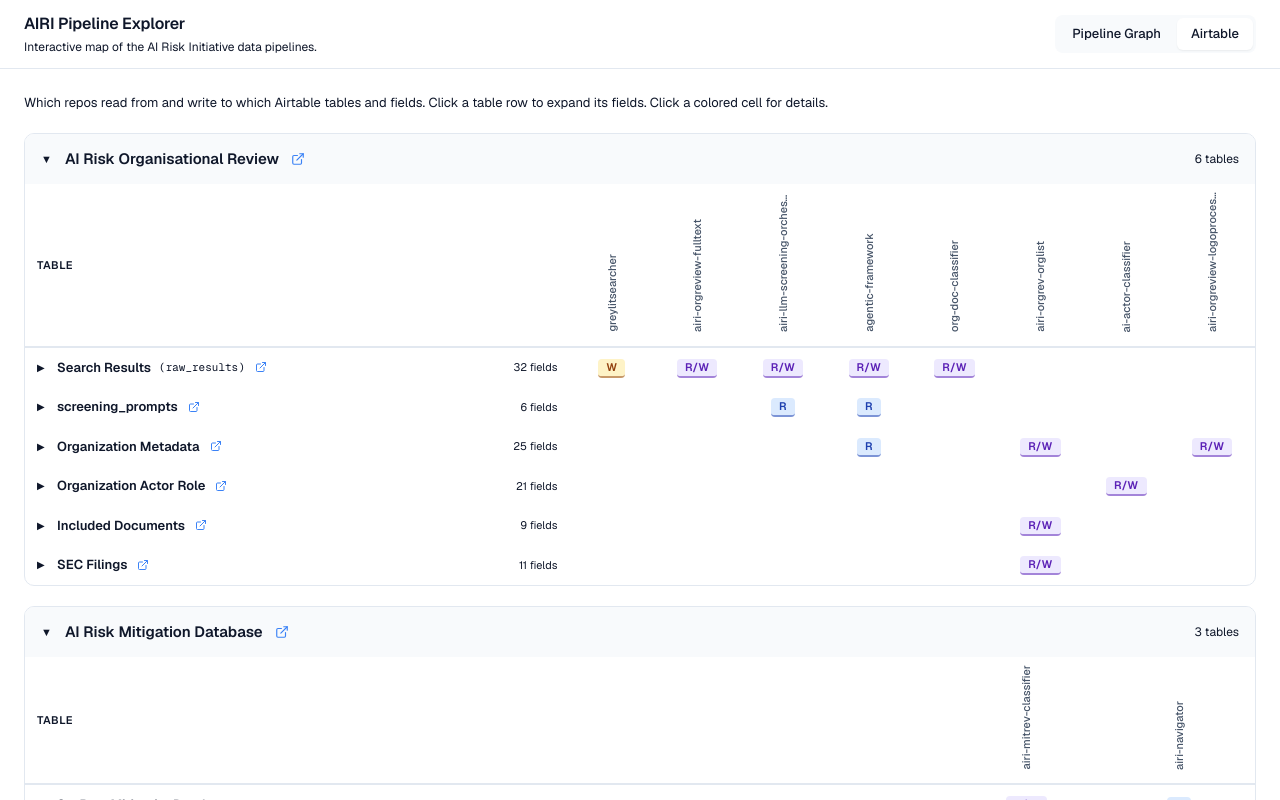
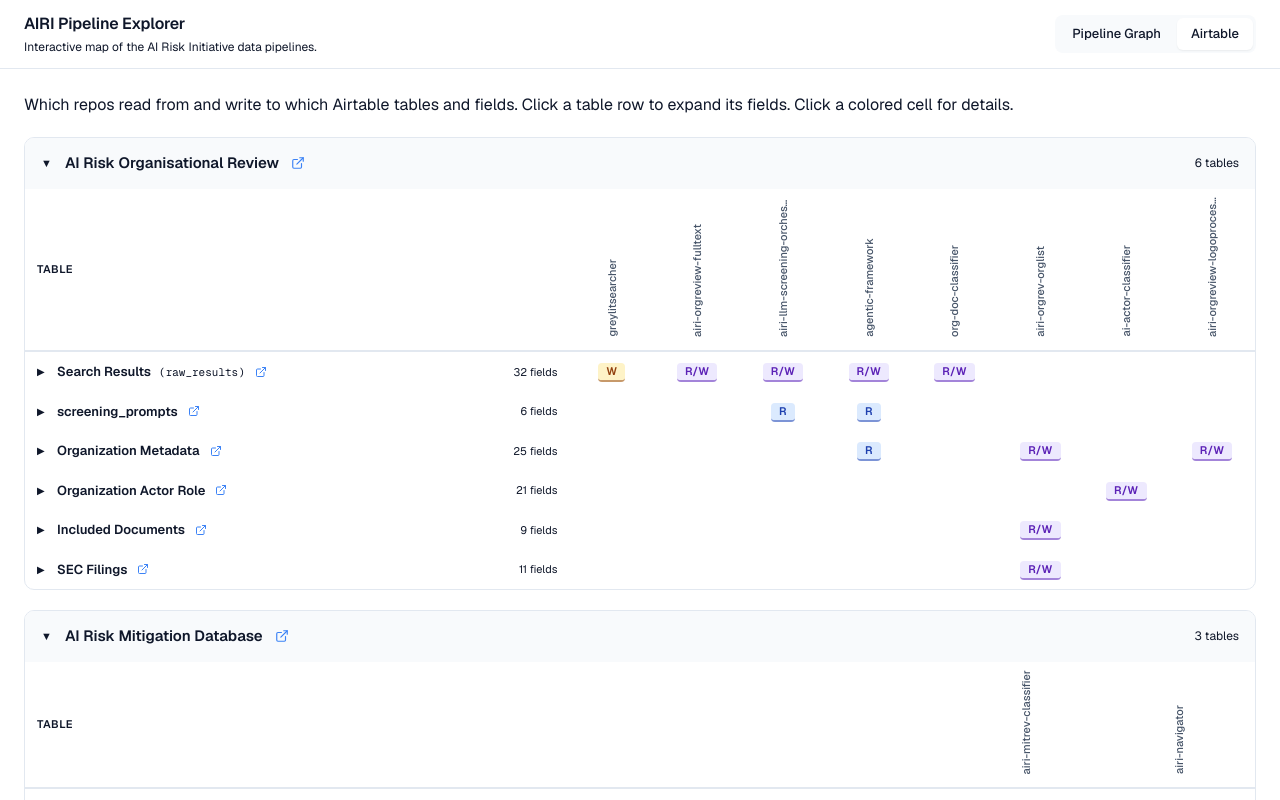
Before and after one commit to MIT-FutureTech/airi-pipelines, a Next.js app in the folder pipeline-explorer/: page /airtable in a window 1280 px wide. Built offline with nearby package versions, Linux system fonts and the light colour scheme.

Commit message:
Adjust styling of some of the text

```diff
--- a/pipeline-explorer/src/airtable/components/AccessTable.module.css
+++ b/pipeline-explorer/src/airtable/components/AccessTable.module.css
@@ -152,7 +152,7 @@
 }
 
 .fieldType {
-  font-size: 10px;
+  font-size: 12px;
   color: var(--color-text-muted);
 }
 
--- a/pipeline-explorer/src/airtable/components/AirtableHeatmap.module.css
+++ b/pipeline-explorer/src/airtable/components/AirtableHeatmap.module.css
@@ -4,18 +4,9 @@
   padding: 24px;
 }
 
-.intro {
-  margin-bottom: 20px;
-}
-
-.intro p {
-  font-size: 13px;
-  color: var(--color-text-muted);
-  margin: 0;
-}
-
 .sections {
   display: flex;
   flex-direction: column;
   gap: 20px;
+  margin-top: 20px;
 }
```
